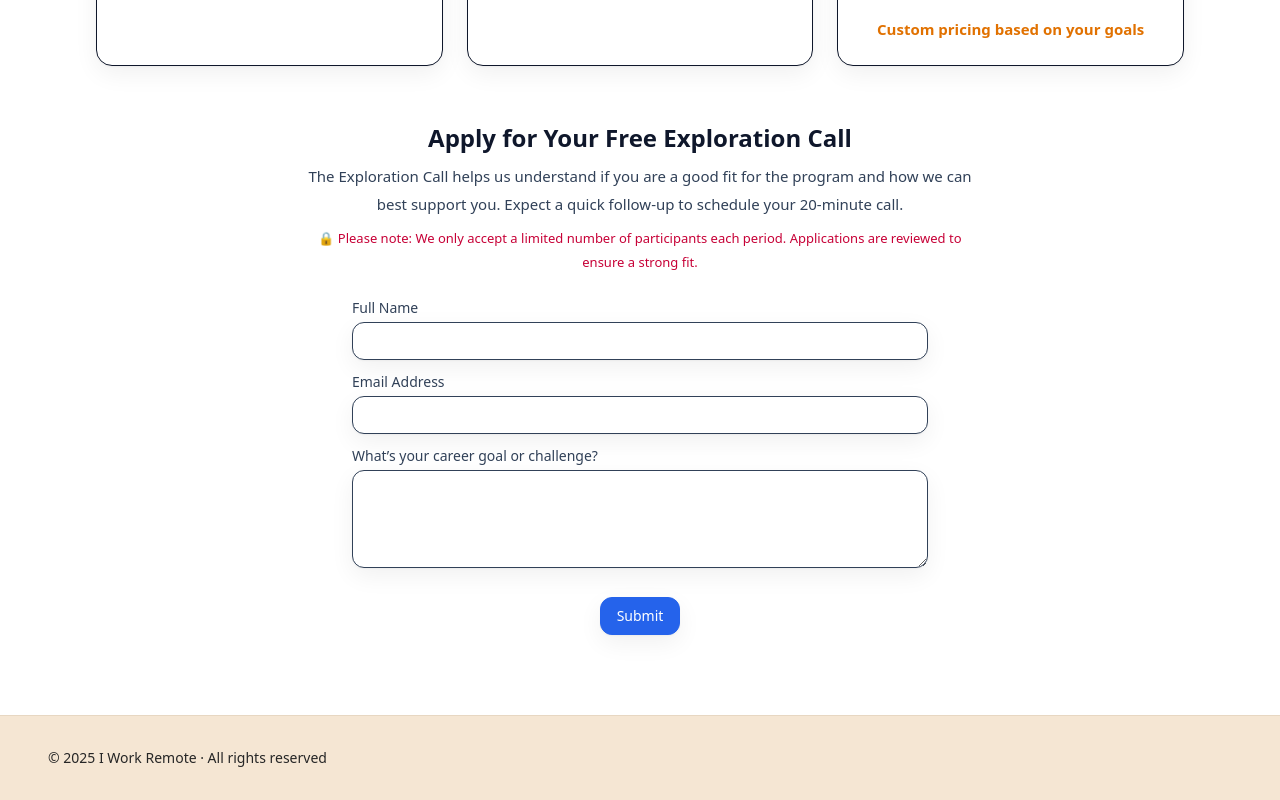
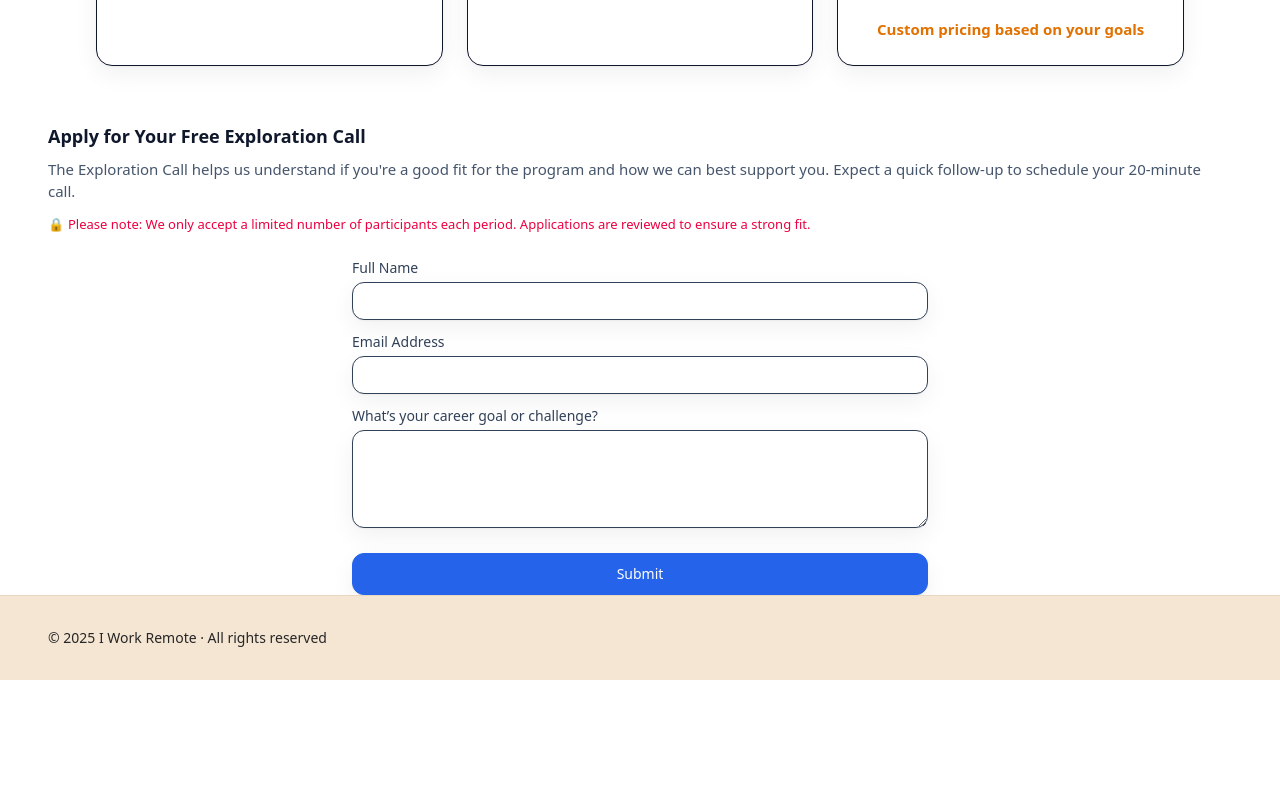
Before and after one commit to erkanmunishi/iworkremote, a Next.js app: page /academy in a window 1280 px wide. Shown: the part 1498-2298 px from the top of the page. After the commit the page ends 2178 px from the top, so only its background shows below. Built offline with nearby package versions, Linux system fonts and the light colour scheme; no server answers.

Commit message:
feat(forms): migrate newsletter & exploration forms to Formspree with success redirects

```diff
--- a/package.json
+++ b/package.json
@@ -14,8 +14,7 @@
     "next": "15.5.3",
     "next-mdx-remote": "^5.0.0",
     "react": "19.1.0",
-    "react-dom": "19.1.0",
-    "resend": "^6.4.2"
+    "react-dom": "19.1.0"
   },
   "devDependencies": {
     "@eslint/eslintrc": "^3",
--- a/src/app/academy/page.tsx
+++ b/src/app/academy/page.tsx
@@ -1,5 +1,3 @@
-import { submitExploration } from "@/app/actions";
-
 export const metadata = {
   title: "Academy",
   description:
@@ -118,59 +116,21 @@ export default function AcademyPage() {
       </section>
 
 {/* APPLY FORM */}
-<section id="explore-call" className="scroll-mt-28 mb-20">
-  <h2 className="text-center font-display text-xl md:text-2xl font-bold">
-    Apply for Your Free Exploration Call
-  </h2>
+<section id="explore-call" className="scroll-mt-28">
+        <h2 className="font-semibold text-lg">Apply for Your Free Exploration Call</h2>
+        <p className="mt-2 text-slate-600 text-[15px]">
+          The Exploration Call helps us understand if you&apos;re a good fit for the program and how we can best support you.
+          Expect a quick follow-up to schedule your 20-minute call.
+        </p>
 
-  <p className="mx-auto mt-2 max-w-2xl text-center text-[15px] leading-7 text-slate-700">
-    The Exploration Call helps us understand if you are a good fit for the program and how we can best
-    support you. Expect a quick follow-up to schedule your 20-minute call.
-  </p>
+        <p className="mt-3 text-[13px] text-rose-600">
+          <span className="mr-1">🔒</span>
+          Please note: We only accept a limited number of participants each period. Applications are reviewed to ensure a strong fit.
+        </p>
 
-  <p className="mt-2 mx-auto max-w-2xl text-center text-[13px] leading-6">
-  <span className="text-rose-700">🔒 Please note: We only accept a limited number of participants each period. Applications are reviewed to ensure a strong fit.</span>
-</p>
-
-
-  <form action="/api/exploration" method="post" className="mt-6 max-w-xl mx-auto grid gap-3 text-left">
-    <label className="text-sm text-slate-700">
-      Full Name
-      <input
-        name="name"
-        type="text"
-        required
-        className="mt-1 w-full rounded-xl border bg-white px-3 py-2 shadow-soft"
-      />
-    </label>
-
-    <label className="text-sm text-slate-700">
-      Email Address
-      <input
-        name="email"
-        type="email"
-        required
-        className="mt-1 w-full rounded-xl border bg-white px-3 py-2 shadow-soft"
-      />
-    </label>
-
-    <label className="text-sm text-slate-700">
-      What&rsquo;s your career goal or challenge?
-      <textarea
-        name="goal"
-        rows={4}
-        className="mt-1 w-full rounded-xl border bg-white px-3 py-2 shadow-soft"
-      />
-    </label>
-
-    <button
-      type="submit"
-      className="btn-brand mt-3 w-auto justify-self-center self-center rounded-xl px-4 py-2 text-sm shadow-soft"
-    >
-      Submit
-    </button>
-  </form>
-</section>
+        {/* Formspree POST (no server code needed) */}
+        <FormspreeExplorationForm />
+      </section>
 
     </div>
   );
@@ -222,3 +182,68 @@ function PriceCard({
     </div>
   );
 }
+
+
+function FormspreeExplorationForm() {
+  const ENDPOINT = process.env.NEXT_PUBLIC_FORMSPREE_EXPLORATION || "";
+  const SITE = process.env.NEXT_PUBLIC_SITE_URL || "https://iworkremote.us";
+  const disabled = !ENDPOINT;
+
+  return (
+    <form
+      action={ENDPOINT}
+      method="POST"
+      className="mt-6 max-w-xl mx-auto grid gap-3 text-left"
+    >
+      <label className="text-sm text-slate-700">
+        Full Name
+        <input
+          name="name"
+          type="text"
+          required
+          className="mt-1 w-full rounded-xl border bg-white px-3 py-2 shadow-soft"
+          disabled={disabled}
+        />
+      </label>
+
+      <label className="text-sm text-slate-700">
+        Email Address
+        <input
+          name="email"
+          type="email"
+          required
+          className="mt-1 w-full rounded-xl border bg-white px-3 py-2 shadow-soft"
+          disabled={disabled}
+        />
+      </label>
+
+      <label className="text-sm text-slate-700">
+        What’s your career goal or challenge?
+        <textarea
+          name="goal"
+          rows={4}
+          className="mt-1 w-full rounded-xl border bg-white px-3 py-2 shadow-soft"
+          disabled={disabled}
+        />
+      </label>
+
+      {/* Formspree helpers */}
+      <input type="hidden" name="_subject" value="Exploration Call Application — iWorkRemote" />
+      <input
+        type="hidden"
+        name="_redirect"
+        value={`${SITE}/thanks?status=ok&type=exploration`}
+      />
+      {/* Spam trap */}
+      <input type="text" name="_honeypot" className="hidden" tabIndex={-1} autoComplete="off" />
+
+      <button
+        type="submit"
+        className="btn-brand mt-2 inline-flex items-center justify-center rounded-xl px-5 py-2.5 text-sm shadow-soft"
+        disabled={disabled}
+      >
+        Submit
+      </button>
+    </form>
+  );
+}
--- a/src/app/actions.ts
+++ /dev/null
@@ -1,63 +0,0 @@
-// src/app/actions.ts
-"use server";
-
-import { redirect } from "next/navigation";
-
-type ExplorationPayload = {
-  name: string;
-  email: string;
-  goal?: string;
-};
-
-type SubscribePayload = {
-  email: string;
-};
-
-// Optional email via Resend (only if RESEND_API_KEY is set)
-async function maybeSendEmail(subject: string, html: string) {
-  return;
-}
-
-export async function submitExploration(formData: FormData) {
-  const data: ExplorationPayload = {
-    name: String(formData.get("name") || ""),
-    email: String(formData.get("email") || ""),
-    goal: formData.get("goal") ? String(formData.get("goal")) : undefined,
-  };
-
-  // Basic validation
-  if (!data.name || !data.email) {
-    redirect("/thanks?status=error");
-  }
-
-  // Try emailing (no-op without keys)
-  await maybeSendEmail(
-    "New Exploration Call Application",
-    `
-      <h2>Exploration Call Application</h2>
-      <p><strong>Name:</strong> ${data.name}</p>
-      <p><strong>Email:</strong> ${data.email}</p>
-      <p><strong>Goal/Challenge:</strong><br/>${(data.goal ?? "").replace(/\n/g, "<br/>")}</p>
-    `
-  );
-
-  // Redirect with a success flag (works even without email)
-  redirect("/thanks?status=ok&type=exploration");
-}
-
-export async function subscribeNewsletter(formData: FormData) {
-  const data: SubscribePayload = {
-    email: String(formData.get("email") || ""),
-  };
-
-  if (!data.email) {
-    redirect("/thanks?status=error");
-  }
-
-  await maybeSendEmail(
-    "New Newsletter Subscriber",
-    `<p><strong>Email:</strong> ${data.email}</p>`
-  );
-
-  redirect("/thanks?status=ok&type=newsletter");
-}
--- a/src/app/api/exploration/route.ts
+++ /dev/null
@@ -1,41 +0,0 @@
-// src/app/api/exploration/route.ts
-import { NextResponse } from "next/server";
-
-export async function POST(req: Request) {
-  try {
-    const form = await req.formData();
-    const name = String(form.get("name") || "");
-    const email = String(form.get("email") || "");
-    const goal = form.get("goal") ? String(form.get("goal")) : "";
-
-    if (!name || !email) {
-      return NextResponse.redirect(new URL("/thanks?status=error", req.url), { status: 303 });
-    }
-
-    // Optional email (Resend). Safe to leave commented until keys are set.
-    // const key = process.env.RESEND_API_KEY;
-    // const to = process.env.FORMS_TO_EMAIL;
-    // if (key && to) {
-    //   const { Resend } = await import("resend");
-    //   const resend = new Resend(key);
-    //   await resend.emails.send({
-    //     from: "iWorkRemote <forms@iworkremote.us>",
-    //     to,
-    //     subject: "New Exploration Call Application",
-    //     html: `
-    //       <h2>Exploration Call Application</h2>
-    //       <p><strong>Name:</strong> ${name}</p>
-    //       <p><strong>Email:</strong> ${email}</p>
-    //       <p><strong>Goal/Challenge:</strong><br/>${goal.replace(/\n/g, "<br/>")}</p>
-    //     `,
-    //   });
-    // }
-
-    return NextResponse.redirect(
-      new URL("/thanks?status=ok&type=exploration", req.url),
-      { status: 303 }
-    );
-  } catch {
-    return NextResponse.redirect(new URL("/thanks?status=error", req.url), { status: 303 });
-  }
-}
--- a/src/app/api/subscribe/route.ts
+++ /dev/null
@@ -1,34 +0,0 @@
-// src/app/api/subscribe/route.ts
-import { NextResponse } from "next/server";
-
-export async function POST(req: Request) {
-  try {
-    const form = await req.formData();
-    const email = String(form.get("email") || "");
-
-    if (!email) {
-      return NextResponse.redirect(new URL("/thanks?status=error", req.url), { status: 303 });
-    }
-
-    // Optional email (Resend). Safe to leave commented until keys are set.
-    // const key = process.env.RESEND_API_KEY;
-    // const to = process.env.FORMS_TO_EMAIL;
-    // if (key && to) {
-    //   const { Resend } = await import("resend");
-    //   const resend = new Resend(key);
-    //   await resend.emails.send({
-    //     from: "iWorkRemote <forms@iworkremote.us>",
-    //     to,
-    //     subject: "New Newsletter Subscriber",
-    //     html: `<p><strong>Email:</strong> ${email}</p>`,
-    //   });
-    // }
-
-    return NextResponse.redirect(
-      new URL("/thanks?status=ok&type=newsletter", req.url),
-      { status: 303 }
-    );
-  } catch {
-    return NextResponse.redirect(new URL("/thanks?status=error", req.url), { status: 303 });
-  }
-}
--- a/src/components/newsletter-form.tsx
+++ b/src/components/newsletter-form.tsx
@@ -1,18 +1,43 @@
-import { subscribeNewsletter } from "@/app/actions";
+"use client";
 
-export function NewsletterForm() {
+const NEWSLETTER_ENDPOINT =
+  process.env.NEXT_PUBLIC_FORMSPREE_NEWSLETTER || "";
+const SITE =
+  process.env.NEXT_PUBLIC_SITE_URL || "https://iworkremote.us";
+
+export default function NewsletterForm() {
+  // If endpoint missing, render a disabled form so we don't crash
+  const disabled = !NEWSLETTER_ENDPOINT;
+
   return (
-    <form action="/api/subscribe" method="post" className="flex w-full max-w-md gap-2">
+    <form
+      action={NEWSLETTER_ENDPOINT}
+      method="POST"
+      className="flex w-full max-w-sm items-center gap-2"
+    >
       <input
+        type="email"
         name="email"
-        type="email"
         required
-        placeholder="you@example.com"
-        className="flex-1 rounded-xl border bg-white px-3 py-2 shadow-soft"
+        placeholder="Email"
+        className="w-full rounded-xl border bg-white px-3 py-2 shadow-soft"
+        disabled={disabled}
       />
+
+      {/* Formspree helpers */}
+      <input type="hidden" name="_subject" value="New newsletter signup — iWorkRemote" />
+      <input
+        type="hidden"
+        name="_redirect"
+        value={`${SITE}/thanks?status=ok&type=newsletter`}
+      />
+      {/* Spam trap */}
+      <input type="text" name="_honeypot" className="hidden" tabIndex={-1} autoComplete="off" />
+
       <button
         type="submit"
-        className="btn-brand rounded-xl px-4 py-2 text-sm shadow-soft"
+        className="btn-brand rounded-xl px-3 py-2 text-sm shadow-soft"
+        disabled={disabled}
       >
         Subscribe
       </button>
```
Also changed, not shown: 1 other file (tests, documents, lock files or other folders).
